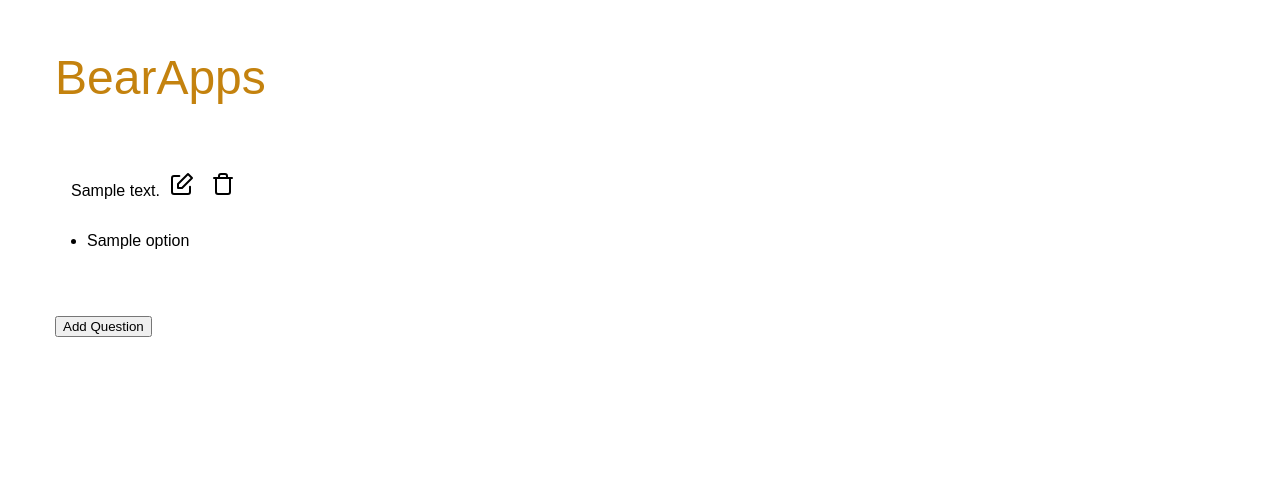
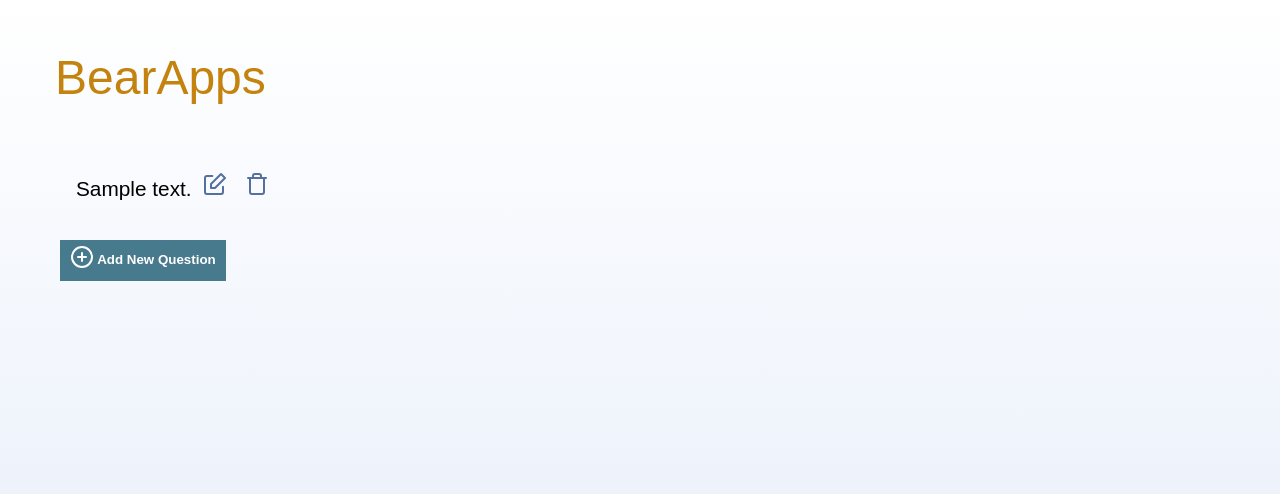
Before and after one commit to codebase-berkeley/application-portal, a Django app: template portal/templates/portal/question_forms/edit_form.html in a window 1280 px wide. Shown: the top 494 px of the page. Run offline with Django 3.2, Linux system fonts and the light colour scheme; the template is opened without the code that fills it: most values are stand-ins (such as "Sample title", 1, 10 or a date in 2020); some libraries are stand-ins or nearby versions.

Commit message:
fixed some edit form stuff + buttons

```diff
--- a/portal/static/css/edit_form.css
+++ b/portal/static/css/edit_form.css
@@ -1,6 +1,6 @@
 .edit-button {
     background-color: transparent;
-    background-repeat:no-repeat;
+    background-repeat: no-repeat;
     border: none;
     cursor:pointer;
     overflow: hidden;
@@ -15,3 +15,53 @@
 .Radiobutton {
 	list-style-type: circle;
 }
+
+.form_button {
+	background-color: rgb(72, 122, 142);
+	border: none;
+	padding: 5px 10px;
+	text-align: center;
+	color: white;
+	font-weight: bold;
+	margin: 5px;
+}
+
+#formbutton span {
+	color: white;
+	font-weight: bold;
+}
+
+.form_button img {
+	vertical-align: middle;
+	margin-bottom: 0.5em;
+}
+
+.question_text {
+	font-size: 1.3em;
+	margin: 5px 5px;
+}
+
+input[type=text] {
+	width: 300px;
+	padding: 5px 5px;
+}
+
+input[type=text]:focus {
+    border: 2px solid rgb(138, 172, 226);
+}
+
+.edit_input_options {
+	margin-left: 20px;
+}
+
+#addq {
+	width: 500px;
+	min-height: 200px;
+	margin-left: 20px;
+	background-color: rgb(204, 214, 232);
+	padding: 20px 20px;
+}
+
+body {
+	background: linear-gradient(white, rgb(227, 235, 249)) fixed;
+}
--- a/portal/static/scripts/edit_form.js
+++ b/portal/static/scripts/edit_form.js
@@ -7,6 +7,7 @@ $(".edit_question").hide();
 $("#add_question_button").click(function(){
 	$("#addq").show();
 	$(".add_options").hide();
+	$(this).hide();
 });
 
 $("#question_type").on("change", function(){
@@ -17,12 +18,16 @@ $("#question_type").on("change", function(){
 });
 
 $(".add_option_button").click(function(){
-	$(this).parent().find(".new_options_list").append("<input type='text' name='options'><br>");
+	if ($(this).parent().parent().closest('div').attr('id') == "addq") {
+		$(this).parent().find(".new_options_list").append("<input type='text' name='options'><br>");
+	} else {
+		$(this).parent().find(".new_options_list").append('<input type="checkbox" value="True"> <input type="text" name="options"><br>');
+	}
 });
 
 $(".edit-button").click(function(){
-	$(this).parent().parent().find(".static_question").hide();
-	$(this).parent().parent().find(".edit_question").show();
+	$(this).parent().parent().parent().find(".static_question").hide();
+	$(this).parent().parent().parent().find(".edit_question").show();
 });
 
 });
--- a/portal/templates/portal/question_forms/edit_form.html
+++ b/portal/templates/portal/question_forms/edit_form.html
@@ -11,7 +11,7 @@
 {% for question, options in questions %}
 	<div class="question">
 	<div class="static_question">
-	{{ question.question_text }}
+	<span class="question_text">{{ question.question_text }}
     <button type="submit" class="edit-button">
     <img src="{% static 'images/edit.svg' %}">
     </button>
@@ -21,17 +21,42 @@
 	    <img src="{% static 'images/trash.svg' %}">
 	    </button>
 	</form>
-	<ul class="{{question.question_type}}">
+	</span>
+
+	<div class="edit_input_options">
+	{% if not options %}
+		<br><input type="text">
+	{% endif %}
+
+	{% if question.question_type == "Checkbox" %}
 	{% for option in options %}
-		<li> {{option}} </li>
+		 <br><input type="checkbox">{{option}}
 	{% endfor %}
-	</ul>
+	{% endif %}
+
+	{% if question.question_type == "Radiobutton" %}
+	{% for option in options %}
+		 <br><input type="radio">{{option}}
+	{% endfor %}
+	{% endif %}
+
+	{% if question.question_type == "Dropdown" %}
+	<form>
+	<select name ="options">
+	{% for option in options %}
+		 <option>{{option}}</option>
+	{% endfor %}
+	</select>
+	</form>
+	{% endif %}
 	</div>
+
 	<div class="edit_question">
 	{% include "portal/question_forms/edit_question.html" with question=question options=options %}
 	</div>
 	<br/>
 	</div>
+	</div>
 {% endfor %}
 {% include "portal/question_forms/new_question.html" %}
 {% endblock %}
--- a/portal/templates/portal/question_forms/edit_question.html
+++ b/portal/templates/portal/question_forms/edit_question.html
@@ -1,3 +1,5 @@
+{% load static from staticfiles %}
+
 <form action="{% url 'portal:edit_question' question.id %}" method="post">
     {% csrf_token %}
     <label for="question_text">Question text:</label>
@@ -7,16 +9,16 @@
     <p>Check to delete.</p>
     {% for option in options %}
         <p>
-        <input type="checkbox" value="True" name="{{option}}"/> <input type="text" value={{option}} name="options"/>
+        <input type="checkbox" value="True" name="{{option}}"/> <input type="text" value={{option}} name="options">
         </p>
     {% endfor %}
 
     <div class="container" class="add_options">
         <div class="new_options_list">
         </div>
-        <button type="button" class="add_option_button">Add Option</button>
+        <button type="button" class="add_option_button form_button"><span>Add New Option</span></button>
     </div>
     {% endif %}
-    <input type="submit" value="Submit">
+    <input type="submit" value="Submit" class="form_button">
     </p>
 </form>
--- a/portal/templates/portal/question_forms/new_question.html
+++ b/portal/templates/portal/question_forms/new_question.html
@@ -1,26 +1,32 @@
-<button type="button" id="add_question_button">Add Question</button>
+{% load static from staticfiles %}
+
+<button type="button" id="add_question_button" class="form_button"><img src="{% static 'images/plus-circle.svg' %}" class="svg"> <span>Add New Question</span></button>
 	<div id="addq">
 		<form method="POST" action="{% url 'portal:create_question' %}">
 			{% csrf_token %}
-			<p><label for="question_text"> Question Text: </label></p>
+			<p><label for="question_text" class="question_text">Question Text </label></p>
+			<div class="edit_input_options">
 			<input type="text" name="question_text">
 			<br>
-			<p><label for="question_type">Question Type: </label></p>
+			</div>
+			<p><label for="question_type" class="question_text">Question Type </label></p>
+			<div class="edit_input_options">
 			<select name="question_type" id="question_type">
 				<option value="paragraph">Paragraph</option>
 	    		<option value="radio">Multiple Choice</option>
 	    		<option value="checkbox">Checkbox</option>
 	    		<option value="dropdown">Dropdown</option>
 	  		</select>
+	  		</div>
 	  		<br>
 	  		<div class="container" id="add_options">
-	  			<div class="new_options_list">
+	  			<div class="new_options_list edit_input_options">
 	  			<input type="text" name="options"><br>
 	  			</div>
-	  			<button type="button" class="add_option_button">Add Option</button>
+	  			<button type="button" class="add_option_button form_button">Add Option</button>
 			</div>
-	  		<input type="checkbox" name="required" value="Required">Required<br>
-	    	<input type="submit" value="Save Question">
-	    	<a href="/edit/form">Cancel</a>
+	  		<!-- <input type="checkbox" name="required" value="Required">Required<br> -->
+	    	<input type="submit" value="Save Question" class="form_button">
+	    	<a href="portal/edit/form">Cancel</a>
 	   </form>
    </div>
```
Also changed, not shown: portal/static/images/edit.svg, portal/static/images/plus-circle.svg, portal/static/images/trash.svg.
